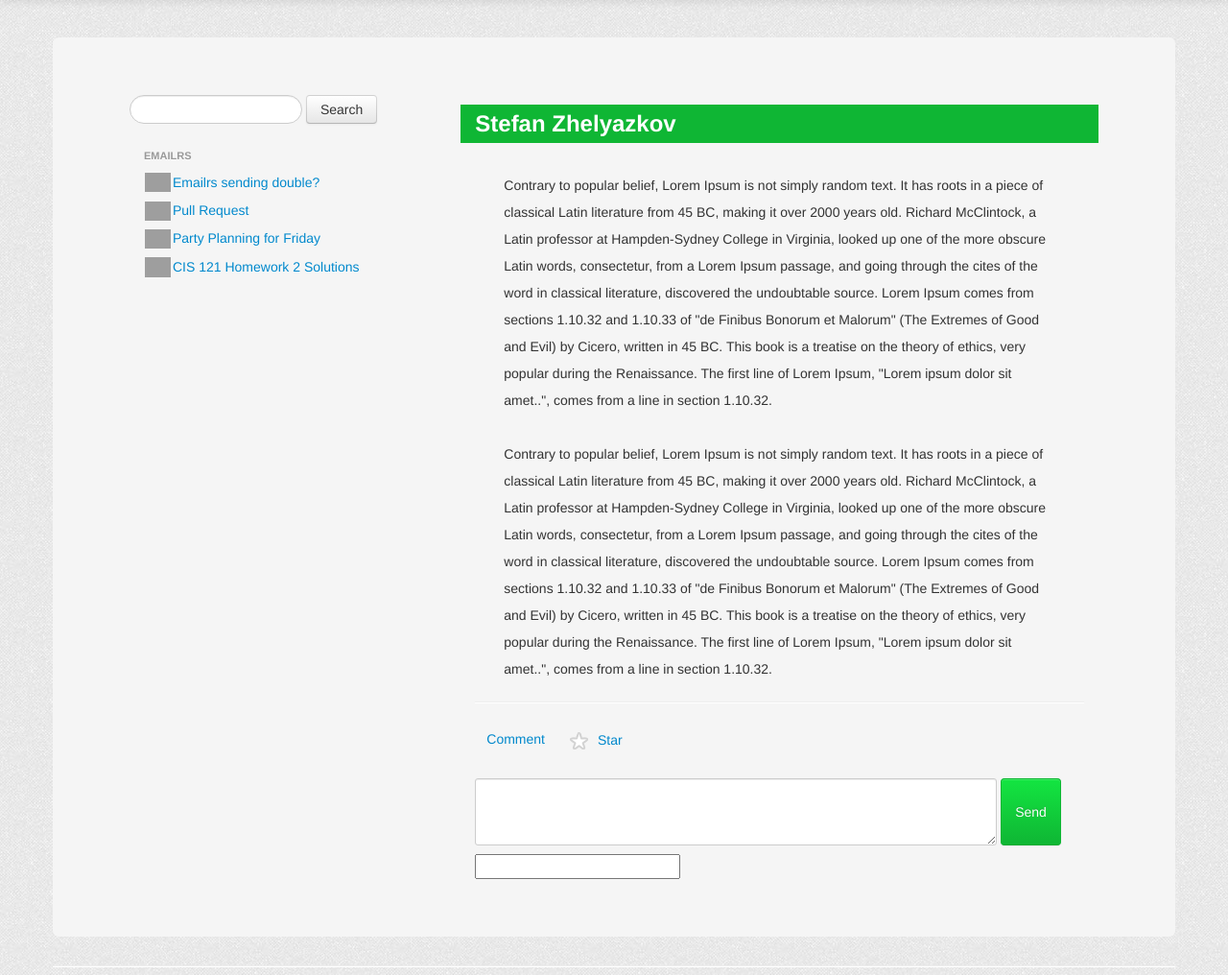
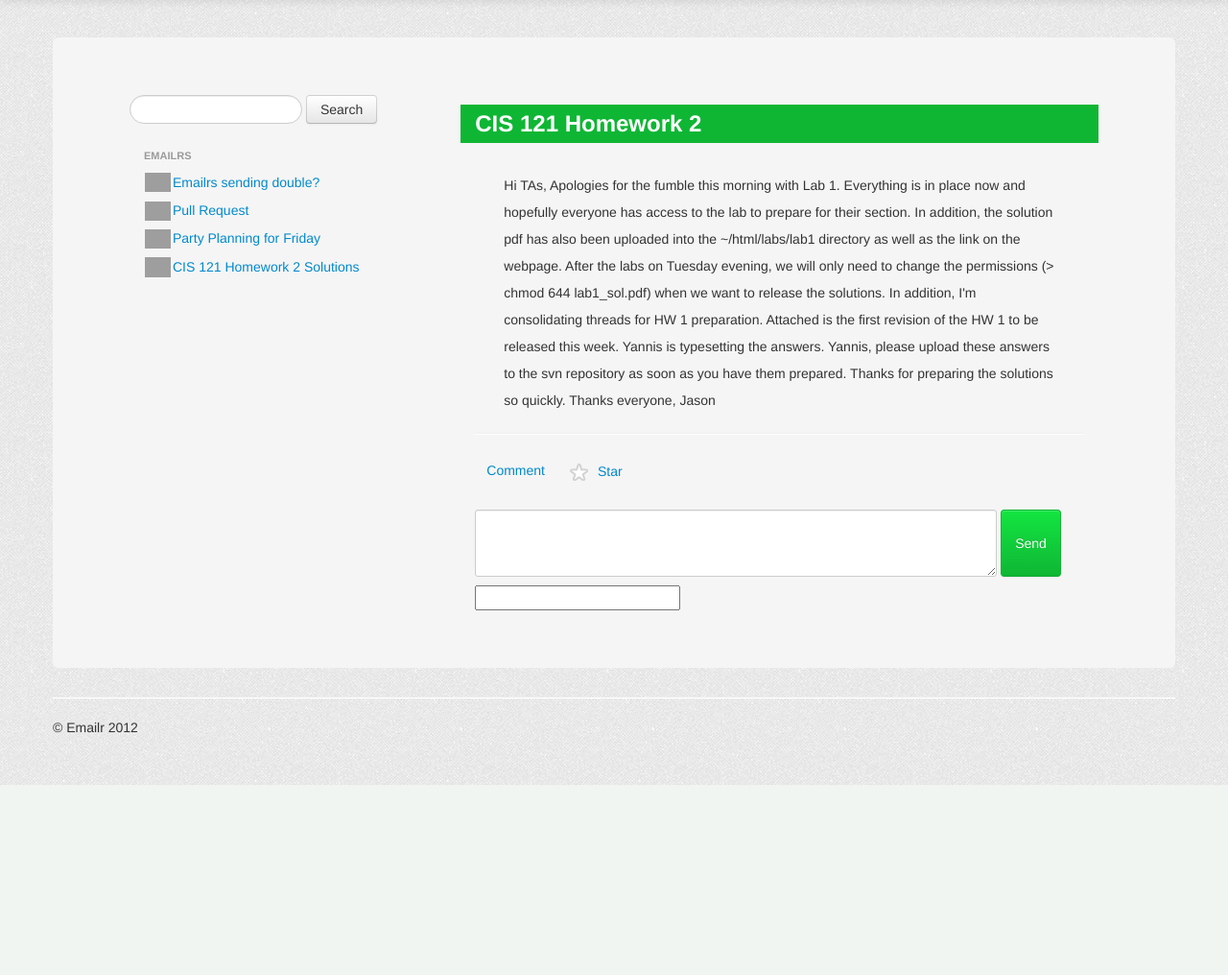
Before and after one commit to cargo8/PennAppsF12, a Django app: page /home/ in a window 1280 px wide. Shown: the part 71-1087 px from the top of the page at 96% size. After the commit the page ends 889 px from the top, so only its background shows below. Run offline with Django 3.2, Linux system fonts and the light colour scheme; the visitor is signed in with stand-in values (Sample User, id 1); parts of the project's set-up code (start-up, migrations or seed data) failed here and were passed over; some libraries are stand-ins or nearby versions; grey boxes are pictures that could not be loaded.

Commit message:
adding filler content to web

```diff
--- a/templates/home.html
+++ b/templates/home.html
@@ -58,12 +58,19 @@
          <div class="span8">
          <ul class="nav nav-list">
                <li style="background-color:#0fb634; color:white; margin-left:-15px; margin-right:-15px; padding-left:15px;">
-                  <h3>Stefan Zhelyazkov</h3>
+                  <h3>CIS 121 Homework 2</h3>
                </li>
                <li style="font-size:14px; line-height:28px; padding-top:20px; padding-left:30px; padding-right:30px;">
-                  Contrary to popular belief, Lorem Ipsum is not simply random text. It has roots in a piece of classical Latin literature from 45 BC, making it over 2000 years old. Richard McClintock, a Latin professor at Hampden-Sydney College in Virginia, looked up one of the more obscure Latin words, consectetur, from a Lorem Ipsum passage, and going through the cites of the word in classical literature, discovered the undoubtable source. Lorem Ipsum comes from sections 1.10.32 and 1.10.33 of "de Finibus Bonorum et Malorum" (The Extremes of Good and Evil) by Cicero, written in 45 BC. This book is a treatise on the theory of ethics, very popular during the Renaissance. The first line of Lorem Ipsum, "Lorem ipsum dolor sit amet..", comes from a line in section 1.10.32.
-                  <br /><br \>
-                  Contrary to popular belief, Lorem Ipsum is not simply random text. It has roots in a piece of classical Latin literature from 45 BC, making it over 2000 years old. Richard McClintock, a Latin professor at Hampden-Sydney College in Virginia, looked up one of the more obscure Latin words, consectetur, from a Lorem Ipsum passage, and going through the cites of the word in classical literature, discovered the undoubtable source. Lorem Ipsum comes from sections 1.10.32 and 1.10.33 of "de Finibus Bonorum et Malorum" (The Extremes of Good and Evil) by Cicero, written in 45 BC. This book is a treatise on the theory of ethics, very popular during the Renaissance. The first line of Lorem Ipsum, "Lorem ipsum dolor sit amet..", comes from a line in section 1.10.32.
+                 Hi TAs,
+
+Apologies for the fumble this morning with Lab 1. Everything is in place now and hopefully everyone has access to the lab to prepare for their section. In addition, the solution pdf has also been uploaded into the ~/html/labs/lab1 directory as well as the link on the webpage. After the labs on Tuesday evening, we will only need to change the permissions (> chmod 644 lab1_sol.pdf) when we want to release the solutions.
+
+In addition, I'm consolidating threads for HW 1 preparation. Attached is the first revision of the HW 1 to be released this week.
+
+Yannis is typesetting the answers. Yannis, please upload these answers to the svn repository as soon as you have them prepared. Thanks for preparing the solutions so quickly.
+
+Thanks everyone,
+Jason
                </li>
                <li>
                <hr />
```
